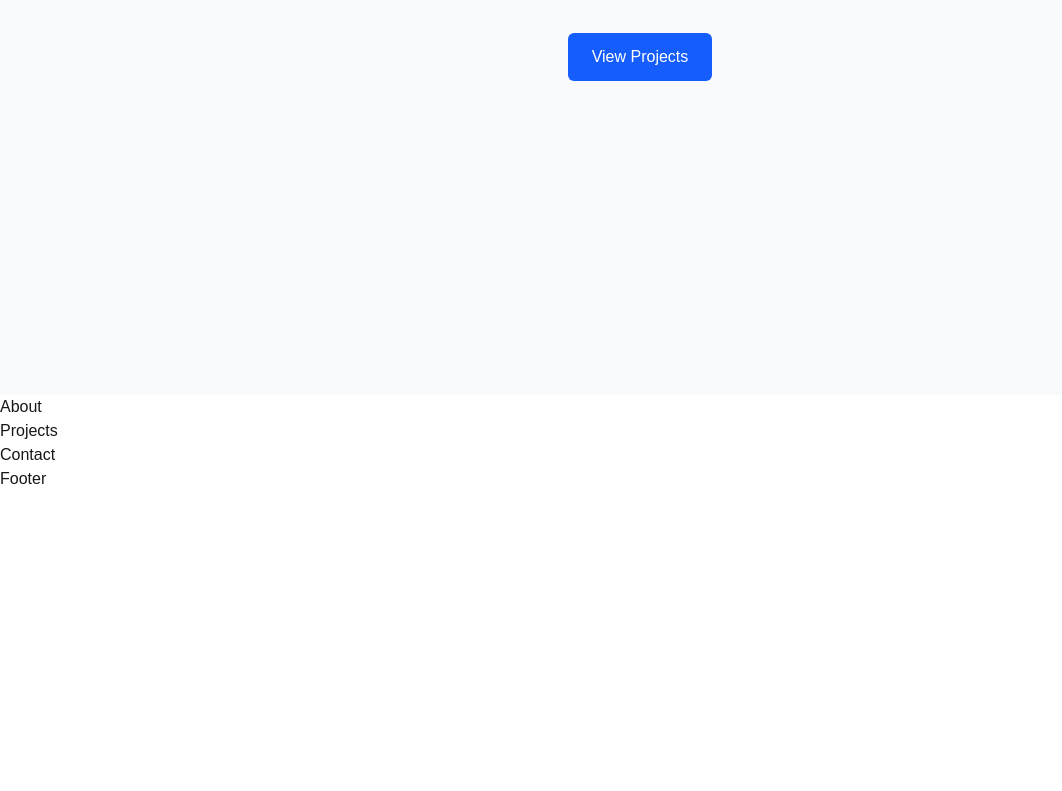
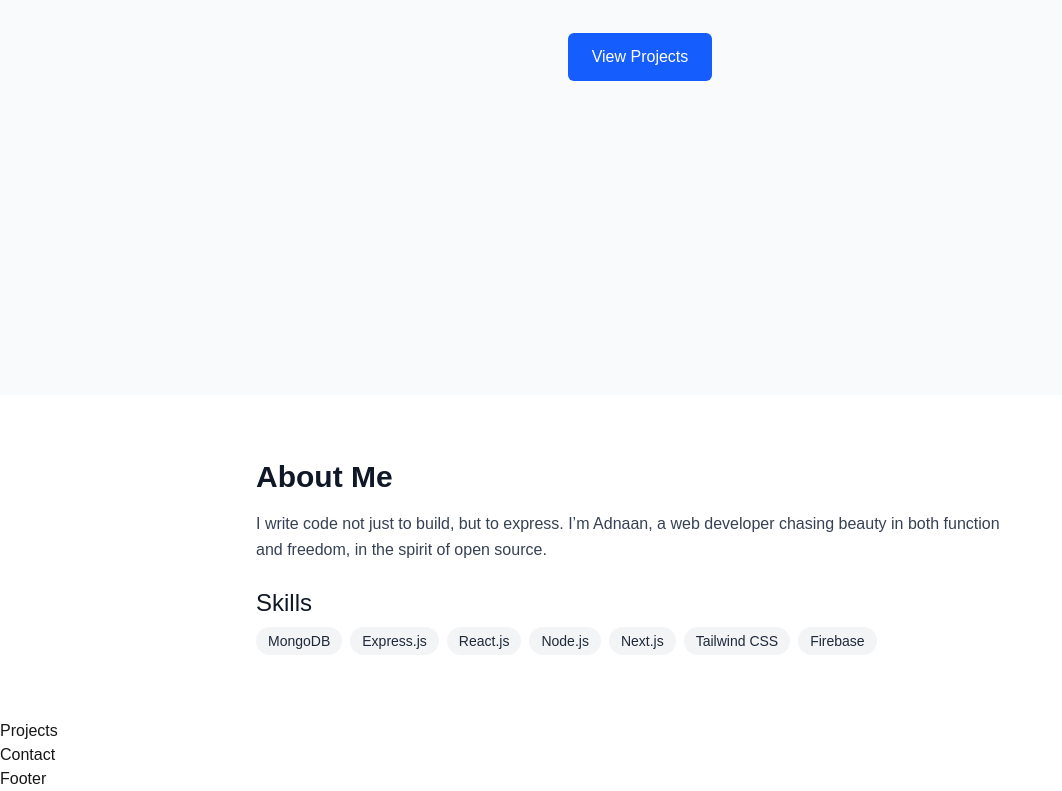
Before and after one commit to Valley-15/casino-royale, a Next.js app: page / in a window 1280 px wide. Shown: the part 405-1196 px from the top of the page, without its empty margins (0-1062 px from the left). Before the commit the page ends 896 px from the top, so only its background shows below. Built offline with nearby package versions, Linux system fonts and the light colour scheme.

Commit message:
feat: add About section with bio and skills

```diff
--- a/src/components/About.tsx
+++ b/src/components/About.tsx
@@ -1,9 +1,27 @@
-import React from 'react'
+// components/About.tsx
 
-const About = () => {
+import { siteConfig } from "../data/config";
+
+export default function About() {
+  const { bio, skills } = siteConfig;
+
   return (
-    <div>About</div>
-  )
+    <section id="about" className="py-16 bg-white px-4">
+      <div className="max-w-3xl mx-auto">
+        <h2 className="text-3xl font-semibold mb-4 text-gray-900">About Me</h2>
+        <p className="mb-6 text-gray-700 leading-relaxed">{bio}</p>
+        <h3 className="text-2xl font-medium mb-2 text-gray-900">Skills</h3>
+        <ul className="flex flex-wrap gap-2">
+          {skills.map((skill) => (
+            <li
+              key={skill}
+              className="px-3 py-1 bg-gray-100 text-gray-800 rounded-full text-sm"
+            >
+              {skill}
+            </li>
+          ))}
+        </ul>
+      </div>
+    </section>
+  );
 }
-
-export default About
--- a/src/components/Hero.tsx
+++ b/src/components/Hero.tsx
@@ -1,6 +1,6 @@
 // components/Hero.tsx
 
-import { siteConfig } from "../../data/config";
+import { siteConfig } from "../data/config";
 
 export default function Hero() {
   const { name, tagline, cta } = siteConfig;
```
Also changed, not shown: src/data/config.ts (renamed from data/config.ts).
